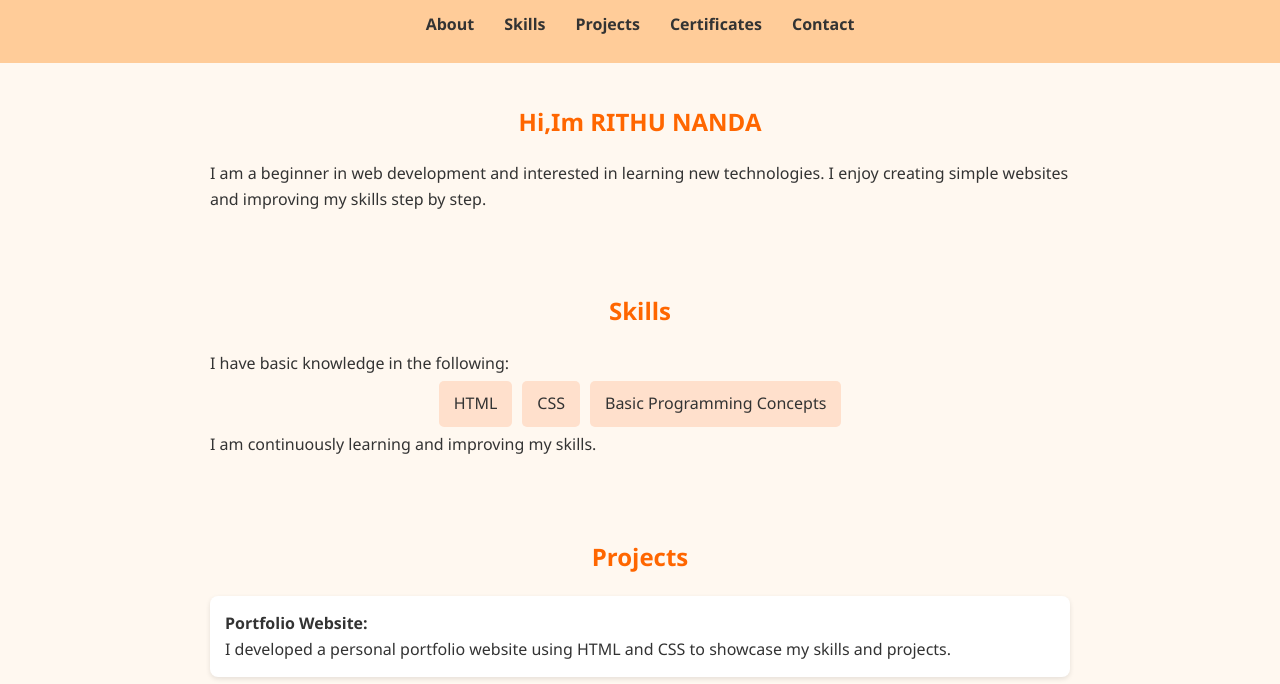
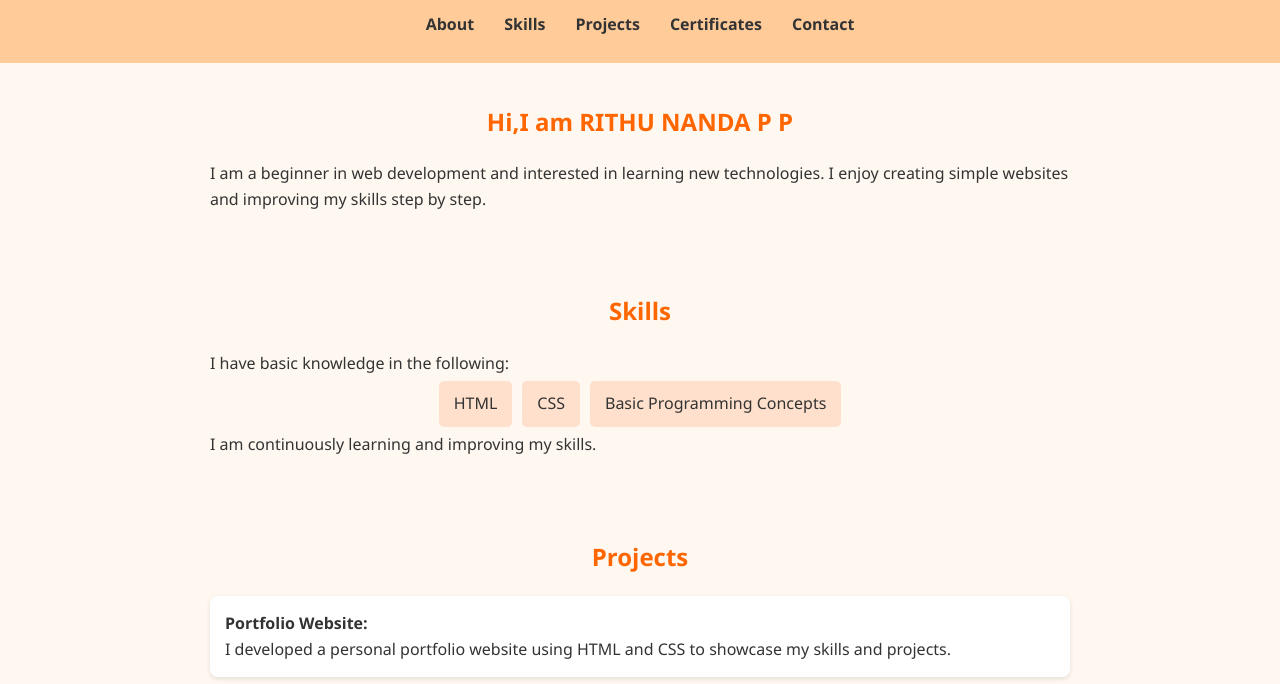
Before and after one commit to Rithunanda/portfolio...., a plain HTML site: page index.html in a window 1280 px wide. Shown: the part 74-758 px from the top of the page. Drawn offline with Linux system fonts and the light colour scheme.

Commit message:
Update index.html

```diff
--- a/index.html
+++ b/index.html
@@ -24,7 +24,7 @@
 
     <!-- ABOUT -->
     <section id="about">
-        <h2>Hi,Im RITHU NANDA </h2>
+        <h2>Hi,I am RITHU NANDA P P</h2>
         <p>
             I am a beginner in web development and interested in learning new technologies.
             I enjoy creating simple websites and improving my skills step by step.
```
